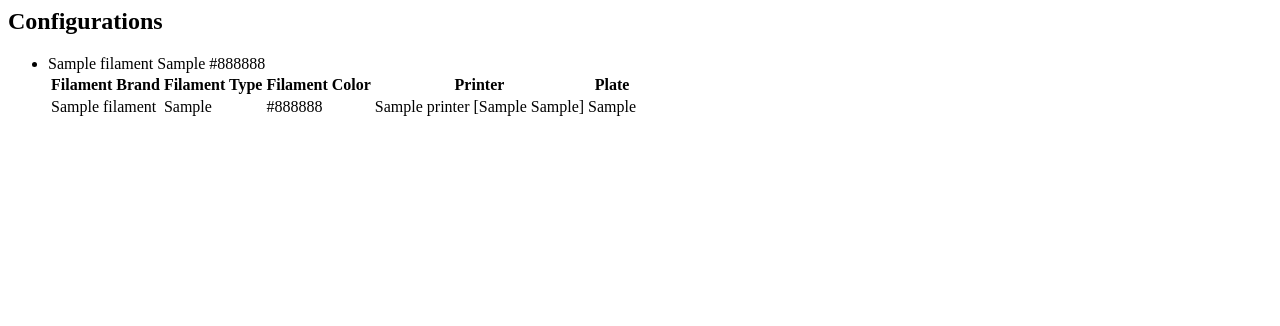
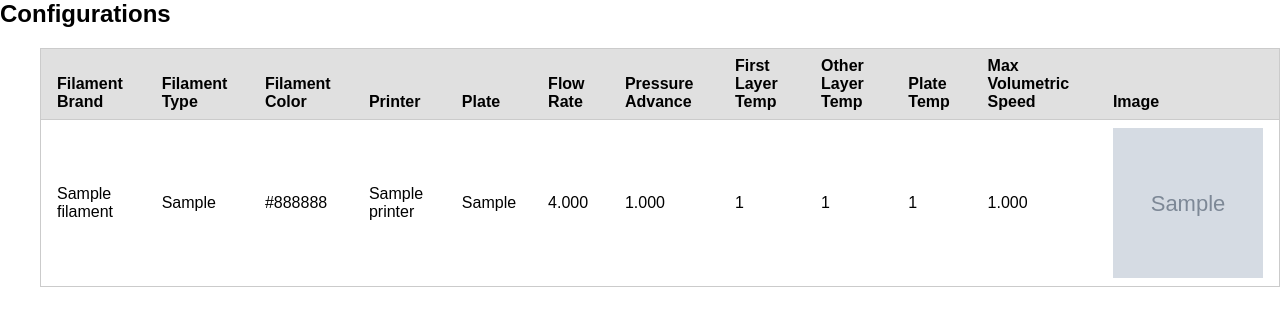
Before and after one commit to jwshive/FilamentTracker, a Django app: page / in a window 1280 px wide. Shown: the top 326 px of the page. Run offline with Django 5.2, Linux system fonts and the light colour scheme; tables that the repository leaves empty hold one stand-in row (values such as "Sample post"); grey boxes marked "Sample" are stand-in pictures; some libraries are stand-ins or nearby versions.

Commit message:
Added Dockerfile and made main page changes

```diff
--- a/templates/tracker/configuration_list.html
+++ b/templates/tracker/configuration_list.html
@@ -1,27 +1,51 @@
+<html>
+
+    <head>
+        <link rel="stylesheet" href="https://unpkg.com/purecss@2.0.6/build/pure-min.css">
+    </head>
+
+    <body>
         <h2>Configurations</h2>
 
         {% regroup configs by filament as filament_list%}
 
         <ul>
-    {% for filament_brand in filament_list %}
-        <li>{{ filament_brand.grouper }}</li>
-        <table>
+                <table class="pure-table pure-table-horizontal">
+                    <thead>
                         <tr>
                             <th>Filament Brand</th>
                             <th>Filament Type</th>
                             <th>Filament Color</th>
                             <th>Printer</th>
                             <th>Plate</th>
+                            <th>Flow Rate</th>
+                            <th>Pressure Advance</th>
+                            <th>First Layer Temp</th>
+                            <th>Other Layer Temp</th>
+                            <th>Plate Temp</th>
+                            <th>Max Volumetric Speed</th>
+                            <th>Image</th>
                         </tr>
+                    </thead>
+                    {% for filament_brand in filament_list %}
                         {% for filament in filament_brand.list %}
                             <tr>
                                 <td>{{ filament.filament.manufacturer_name }}</td>
                                 <td>{{ filament.filament.filament_type }}</td>
                                 <td>{{ filament.filament.filament_color }}</td>
-                    <td>{{ filament.printer }}</td>
+                                <td>{{ filament.printer.printer_name }}</td>
                                 <td>{{ filament.bed_type }}</td>
+                                <td>{{ filament.flow_rate }}</td>
+                                <td>{% if filament.pressure_advance == 0.000 %}Disabled{% else %}{{ filament.pressure_advance }}{% endif %}</td>
+                                <td>{{ filament.first_layer_temp }}</td>
+                                <td>{{ filament.other_layer_temp }}</td>
+                                <td>{{ filament.plate_temp }}</td>
+                                <td>{{ filament.max_volumetric_speed }}</td>
+                                <td><img src="{{ filament.filament.filament_image.url }}" height="150" width="150" alt=""></td>
                             </tr>
                         {% endfor %}
+                    {% endfor %}
                 </table>
-{% endfor %}
         </ul>
+    </body>
+</html>
```
Also changed, not shown: 1 other file. Lines whose indentation alone changed are shown as unchanged.
